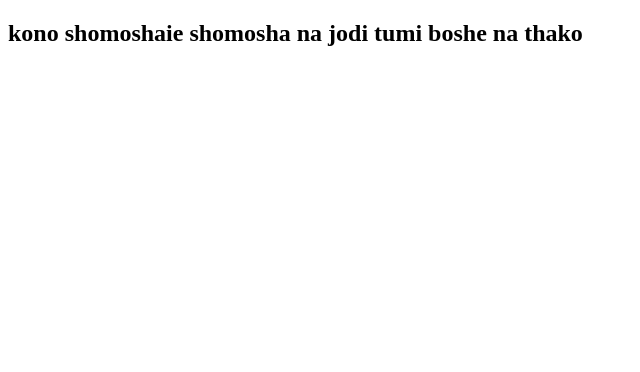
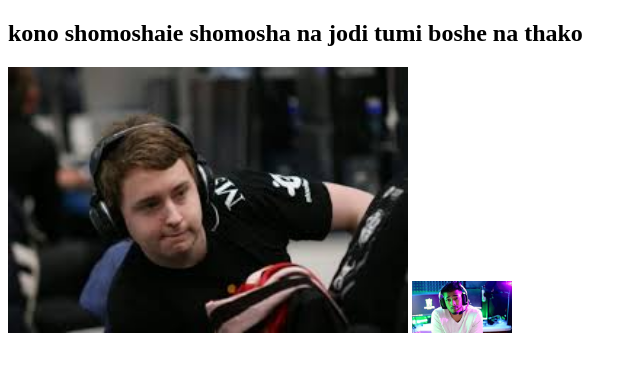
Before and after one commit to Kadir569/problem-will-never-last, a plain HTML site: page Index.html in a window 1280 px wide. Shown: the whole page, without its empty margins (0-640 px from the left). Drawn offline with Linux system fonts and the light colour scheme.

Commit message:
aadded pictures

```diff
--- a/Index.html
+++ b/Index.html
@@ -7,5 +7,8 @@
 </head>
 <body>
     <h2>kono shomoshaie shomosha na jodi tumi boshe na thako</h2>
+
+    <img width="400px" src="Images/gamer.jpeg" alt="">
+    <img width="100px" src="Images/gamer2.jpeg" alt="">
 </body>
 </html>
```
Also changed, not shown: Images/developers.jpeg (added), Images/gamer.jpeg (added), Images/gamer2.jpeg (added), Images/samurai.jpeg (added).
